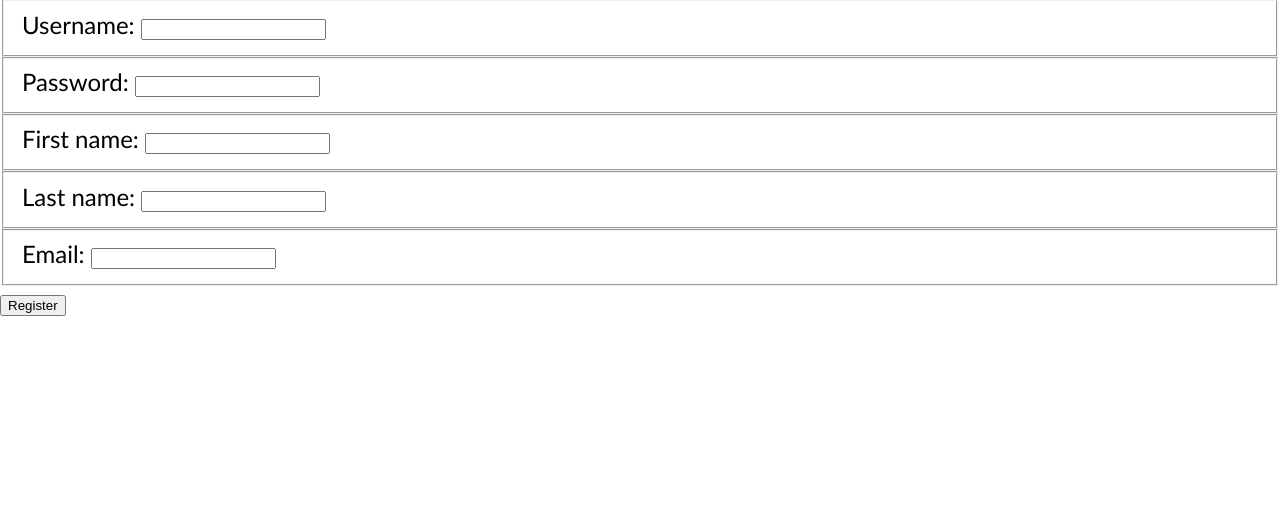
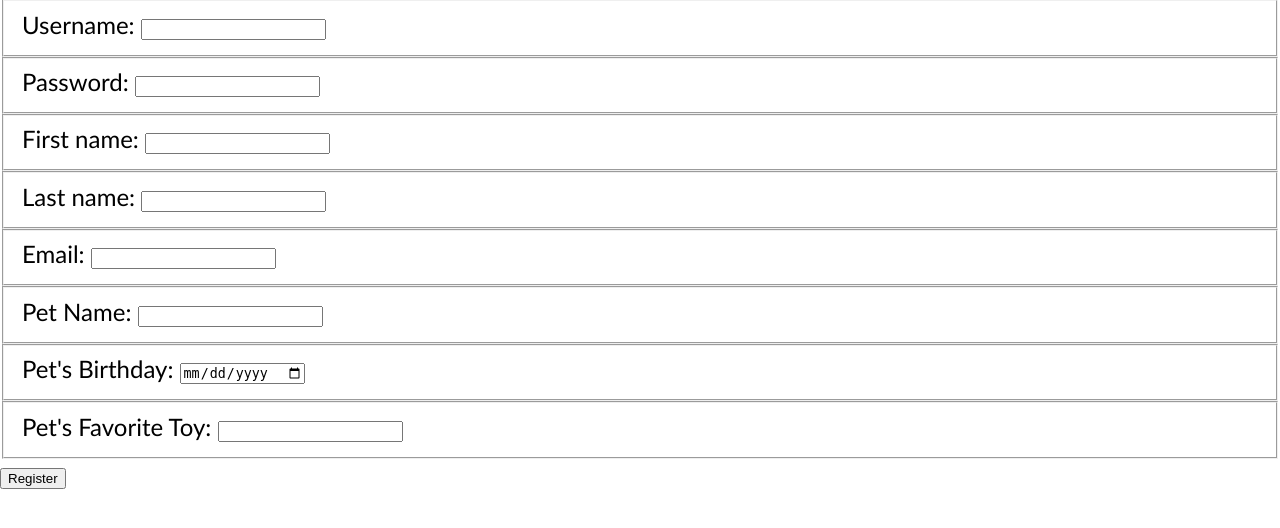
Before and after one commit to rsnasraty/Cat-a-Log, a Django app: page /register/ in a window 1280 px wide. Shown: the part 201-729 px from the top of the page. Run offline with Django 3.2, Linux system fonts and the light colour scheme; parts of the project's set-up code (start-up, migrations or seed data) failed here and were passed over.

Commit message:
Can Log in and Register now with user adding a pet

```diff
--- a/catalogapp/templates/registration/register.html
+++ b/catalogapp/templates/registration/register.html
@@ -29,7 +29,6 @@
             <label for="email">Email: </label>
             <input id="email" type="text" name="email">
         </fieldset>
-{% comment %}
         <fieldset>
             <label for="pet_name">Pet Name: </label>
             <input id="pet_name" type="text" name="pet_name">
@@ -43,7 +42,7 @@
         <fieldset>
             <label for="pet_favorite_toy">Pet's Favorite Toy: </label>
             <input id="pet_favorite_toy" type="text" name="pet_favorite_toy">
-        </fieldset> {% endcomment %}
+        </fieldset>
 
         <input type="submit" value="Register" />
 
--- a/catalogapp/views/auth/register.py
+++ b/catalogapp/views/auth/register.py
@@ -15,7 +15,8 @@ def register_user(request):
 
     # For handling when user submits the form data
     if request.method == "POST":
-
+#create_user is specifically a built-in method, create method brings back the entire created object
+        print(request.POST['pet_birthday'])
         new_user = User.objects.create_user(
             username=request.POST['username'],
             email=request.POST['email'],
@@ -23,6 +24,17 @@ def register_user(request):
             first_name=request.POST['first_name'],
             last_name=request.POST['last_name']
         )
+        #Adding a new pet to the Pet table so pet.objects.create
+        new_pet = Pet.objects.create (
+            #Grabs the entire user object created on line 19, don't need to use the brackets to name a key, since user is created you don't need to reference the client side
+            user=new_user,
+            #request comes from the client side
+            name=request.POST['pet_name'],
+            birthday=request.POST['pet_birthday'],
+            favorite_toy=request.POST['pet_favorite_toy']
+        )
+
+
 
         authenticated_user = authenticate(username=request.POST['username'], password=request.POST['password'])
 
```
Also changed, not shown: catalogapp/models/pet.py (+1 -10 lines), catalogapp/migrations/0005_auto_20200921_1504.py (added), catalogapp/migrations/0006_auto_20200921_1520.py (added).
